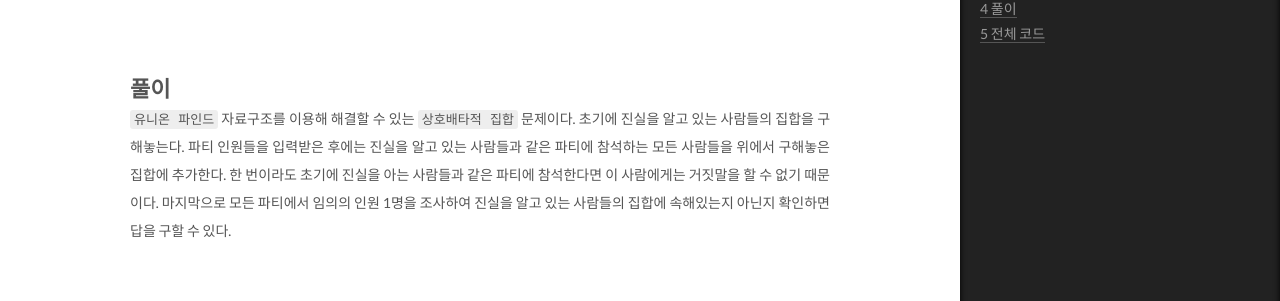
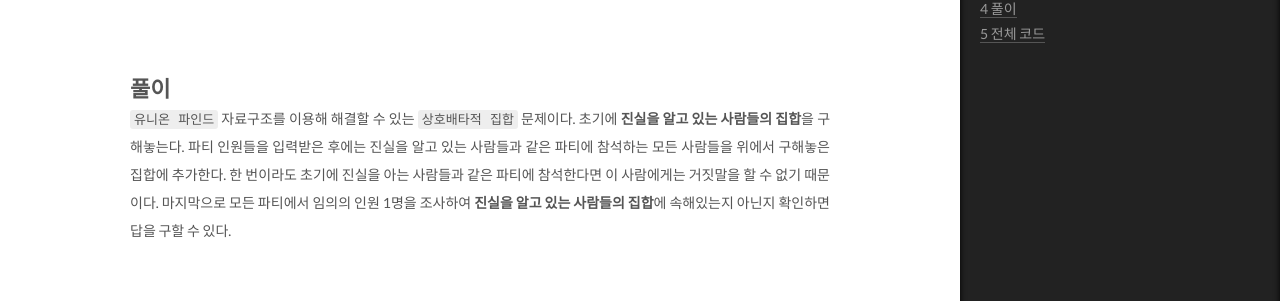
Before and after one commit to yjyoon-dev/yjyoon-dev.github.io, a Jekyll site: the page built from _posts/2020-01-05-boj-1043.md, in a window 1280 px wide and 1400 px high, scrolled down 1473 px. Shown: the part 149-450 px from the top of the window. Built offline with Jekyll 4.4.1, drawn with Linux system fonts in a browser that asks for light colours; comment, search, counter and statistics services are not loaded.

```diff
--- a/_posts/2020-01-05-boj-1043.md
+++ b/_posts/2020-01-05-boj-1043.md
@@ -38,7 +38,7 @@ N, M은 50 이하의 자연수이고, 진실을 아는 사람의 수와 각 파
 
 # 풀이
 
-`유니온 파인드` 자료구조를 이용해 해결할 수 있는 `상호배타적 집합` 문제이다. 초기에 진실을 알고 있는 사람들의 집합을 구해놓는다. 파티 인원들을 입력받은 후에는 진실을 알고 있는 사람들과 같은 파티에 참석하는 모든 사람들을 위에서 구해놓은 집합에 추가한다. 한 번이라도 초기에 진실을 아는 사람들과 같은 파티에 참석한다면 이 사람에게는 거짓말을 할 수 없기 때문이다. 마지막으로 모든 파티에서 임의의 인원 1명을 조사하여 진실을 알고 있는 사람들의 집합에 속해있는지 아닌지 확인하면 답을 구할 수 있다.
+`유니온 파인드` 자료구조를 이용해 해결할 수 있는 `상호배타적 집합` 문제이다. 초기에 **진실을 알고 있는 사람들의 집합**을 구해놓는다. 파티 인원들을 입력받은 후에는 진실을 알고 있는 사람들과 같은 파티에 참석하는 모든 사람들을 위에서 구해놓은 집합에 추가한다. 한 번이라도 초기에 진실을 아는 사람들과 같은 파티에 참석한다면 이 사람에게는 거짓말을 할 수 없기 때문이다. 마지막으로 모든 파티에서 임의의 인원 1명을 조사하여 **진실을 알고 있는 사람들의 집합**에 속해있는지 아닌지 확인하면 답을 구할 수 있다.
 
 <br>
 
```
